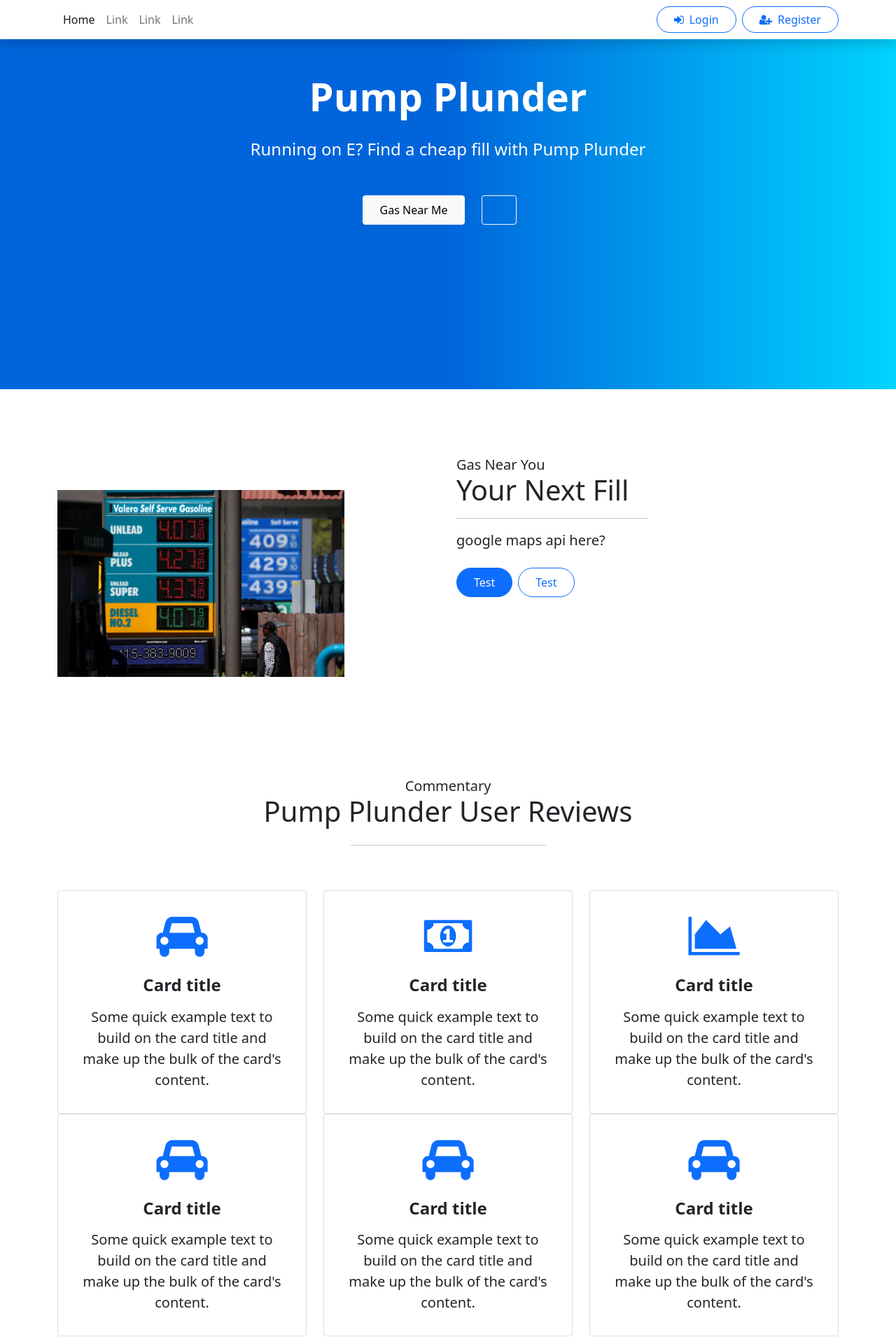
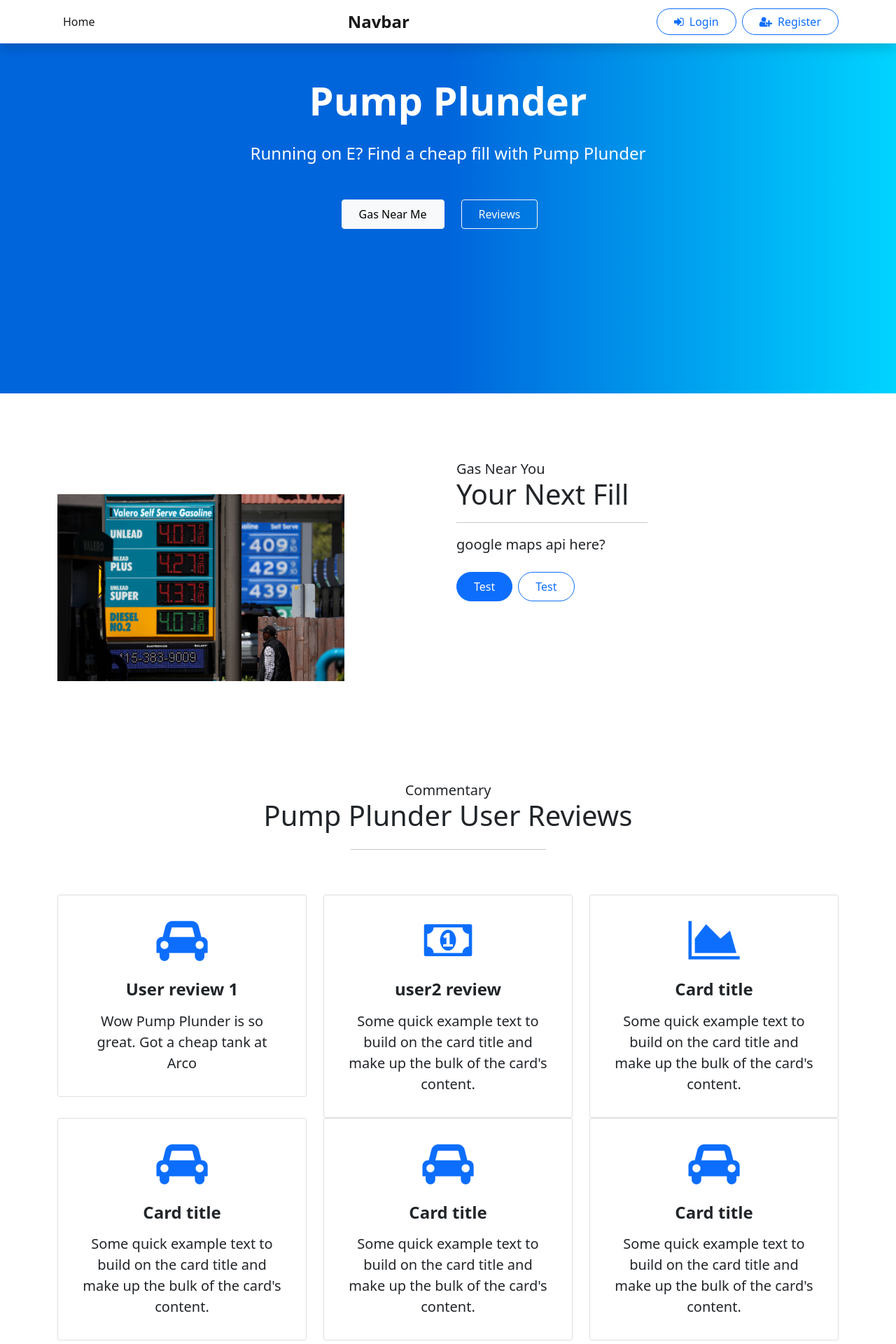
Before and after one commit to Afaed/Gas-app, a React (Create React App) app in the folder client/: page / in a window 1280 px wide. Shown: the top 1920 px of the page at 70% size. Built offline with nearby package versions, Linux system fonts and the light colour scheme.

Commit message:
a few more additions for outline

```diff
--- a/client/src/components/Home.jsx
+++ b/client/src/components/Home.jsx
@@ -11,7 +11,7 @@ const Home = () => {
                 <p className="lead text-center fs-4 mb-5 text-white">Running on E? Find a cheap fill with Pump Plunder</p>
                 <div className="buttons d-flex justify-content-center">
                     <button className="btn btn-light me-4 round-pill px-4 py-2">Gas Near Me</button>
-                    <button className="btn btn-outline-light me-4 round-pill px-4 py-2"></button>
+                    <button className="btn btn-outline-light me-4 round-pill px-4 py-2"> Reviews </button>
                 </div>
             </div>
         </div>
--- a/client/src/components/Navbar.jsx
+++ b/client/src/components/Navbar.jsx
@@ -16,7 +16,7 @@ const Navbar = () => {
         <li class="nav-item">
           <a class="nav-link active" aria-current="page" href="#">Home</a>
         </li>
-        <li class="nav-item">
+        {/* <li class="nav-item">
           <a class="nav-link" href="#">Link</a>
         </li>
         <li class="nav-item">
@@ -24,9 +24,9 @@ const Navbar = () => {
         </li>
         <li class="nav-item">
           <a class="nav-link" href="#">Link</a>
-        </li>
+        </li> */}
          </ul>
-      <a class ="navbar-brand fw-bolder fs-4 mx-auto" href="#"></a>
+      <a class ="navbar-brand fw-bolder fs-4 mx-auto" href="#">Navbar</a>
       <button className="btn btn-outline-primary ms-auto px-4 rounded-pill">
           <i className="fa fa-sign-in me-2"></i>Login</button>
       <button to="/register" className="btn btn-outline-primary ms-2 px-4 rounded-pill">
--- a/client/src/components/Section2.jsx
+++ b/client/src/components/Section2.jsx
@@ -18,8 +18,8 @@ const Section2 = () => {
 
   <div class="card-body text-center">
       <i className="fa fa-car fa-4x mb-4 text-primary"></i>
-    <h5 class="card-title mb-3 fs-4 fw-bold">Card title</h5>
-    <p class="card-text lead">Some quick example text to build on the card title and make up the bulk of the card's content.</p>
+    <h5 class="card-title mb-3 fs-4 fw-bold">User review 1</h5>
+  <p class="card-text lead">Wow Pump Plunder is so great. Got a cheap tank at Arco</p>
   </div>
 </div>
                         </div>
@@ -28,7 +28,7 @@ const Section2 = () => {
 
   <div class="card-body text-center">
       <i className="fa fa-money fa-4x mb-4 text-primary"></i>
-    <h5 class="card-title mb-3 fs-4 fw-bold">Card title</h5>
+    <h5 class="card-title mb-3 fs-4 fw-bold">user2 review</h5>
     <p class="card-text lead">Some quick example text to build on the card title and make up the bulk of the card's content.</p>
   </div>
 </div>
```
